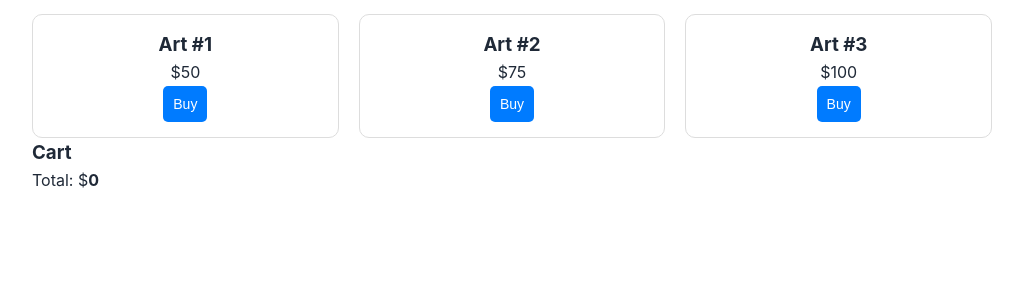
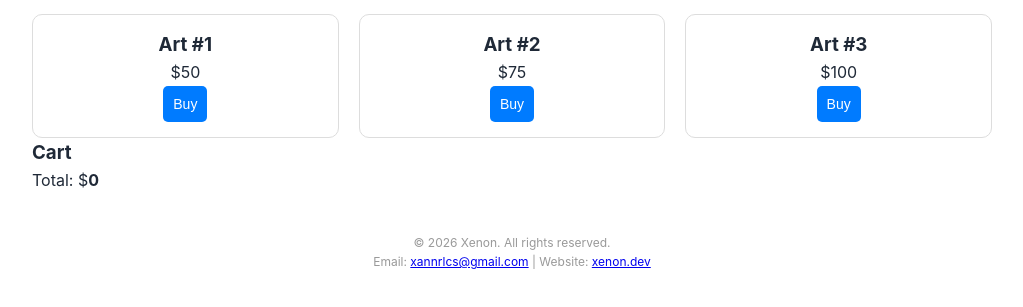
Before and after one commit to xenon231tech/qsh-market, a website: page index.html in a window 1280 px wide. Shown: the part 87-394 px from the top of the page, without its empty margins (128-1151 px from the left). Drawn offline with Linux system fonts and the light colour scheme.

Commit message:
chore: update contact info and domain to xenon.dev

```diff
--- a/index.html
+++ b/index.html
@@ -138,5 +138,10 @@
             </div>
         </div>
     <script src="script.js"></script>
+
+    <footer style="text-align: center; padding: 20px; color: #999; font-size: 12px;">
+        <p>© 2026 Xenon. All rights reserved.</p>
+        <p>Email: <a href="mailto:xannrlcs@gmail.com">xannrlcs@gmail.com</a> | Website: <a href="https://xenon.dev">xenon.dev</a></p>
+    </footer>
 </body>
 </html>
```
Also changed, not shown: package.json (+8 -3 lines), README.md, 1 other file.
